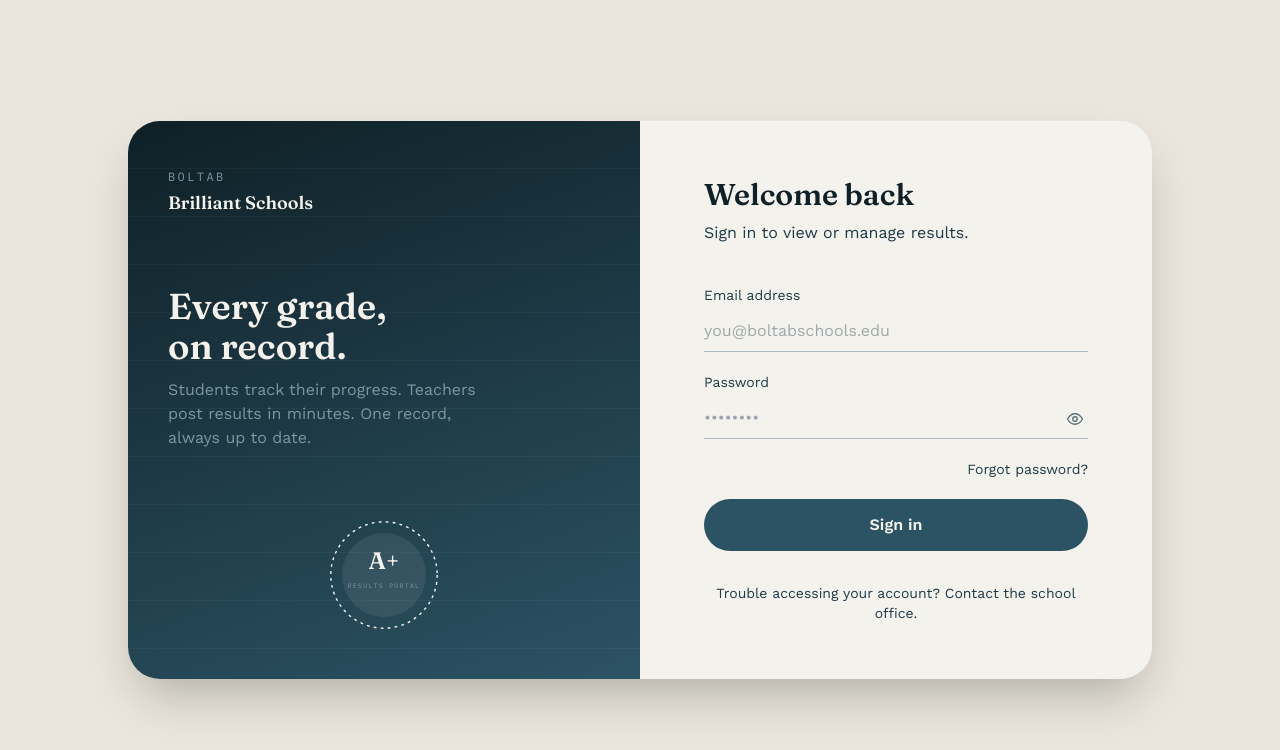
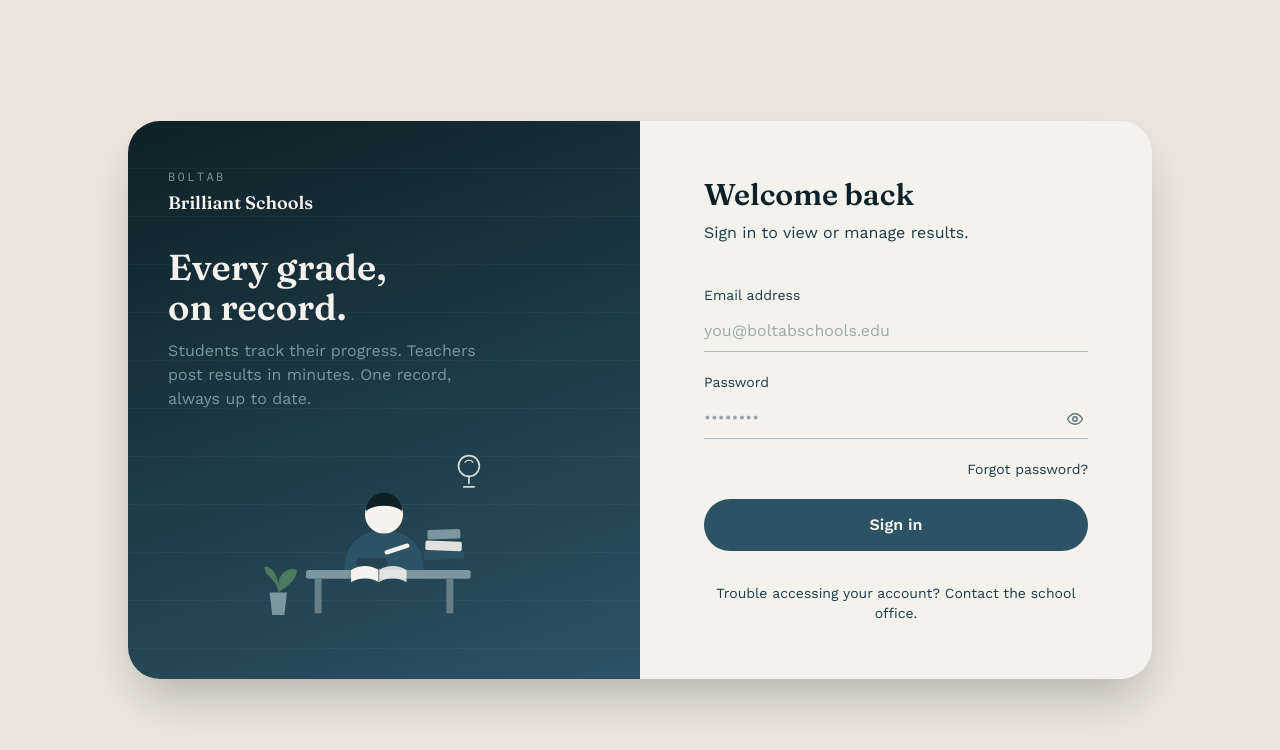
Before and after one commit to starringdaggers/Boltab, a Next.js app: page /login in a window 1280 px wide. Shown: the top 750 px of the page. Built offline with nearby package versions, Linux system fonts and the light colour scheme.

Commit message:
Add files via upload

```diff
--- a/src/app/login/page.tsx
+++ b/src/app/login/page.tsx
@@ -73,40 +73,53 @@ export default function LoginPage() {
           </div>
 
           <div className="relative z-10 flex justify-center">
-            {/* Seal badge — signature element */}
-            <svg viewBox="0 0 160 160" className="w-28 h-28" aria-hidden="true">
-              <circle
-                cx="80"
-                cy="80"
-                r="76"
-                fill="none"
-                stroke="#F4F2ED"
-                strokeWidth="2"
-                strokeDasharray="4 6"
-              />
-              <circle cx="80" cy="80" r="60" fill="#F4F2ED" opacity="0.08" />
-              <text
-                x="80"
-                y="72"
-                textAnchor="middle"
-                fill="#F4F2ED"
-                fontFamily="var(--font-fraunces)"
-                fontSize="34"
-                fontWeight="600"
-              >
-                A+
-              </text>
-              <text
-                x="80"
-                y="98"
-                textAnchor="middle"
-                fill="#7C97A0"
-                fontFamily="var(--font-plexmono)"
-                fontSize="9"
-                letterSpacing="2"
-              >
-                RESULTS PORTAL
-              </text>
+            {/* Signature illustration — student at a desk with books */}
+            <svg viewBox="0 0 300 220" className="w-full max-w-[260px]" aria-hidden="true">
+              {/* floating lightbulb accent */}
+              <g opacity="0.85">
+                <circle cx="248" cy="30" r="12" fill="none" stroke="#F4F2ED" strokeWidth="2" />
+                <path d="M248 42v8M242 54h12" stroke="#F4F2ED" strokeWidth="2" strokeLinecap="round" />
+                <path d="M243 26a6 6 0 0 1 10 0" stroke="#F4F2ED" strokeWidth="1.5" fill="none" />
+              </g>
+
+              {/* small potted plant */}
+              <g>
+                <path d="M18 176h20l-3 26H21l-3-26Z" fill="#7C97A0" />
+                <path d="M28 176c0-14-16-18-16-30 10 0 16 12 16 22 0-16 14-22 22-18-2 14-14 20-22 26Z" fill="#4C7A5E" />
+              </g>
+
+              {/* desk */}
+              <rect x="60" y="150" width="190" height="10" rx="3" fill="#7C97A0" />
+              <rect x="70" y="160" width="8" height="40" fill="#66808A" />
+              <rect x="222" y="160" width="8" height="40" fill="#66808A" />
+
+              {/* stacked books on the desk */}
+              <g>
+                <rect x="196" y="128" width="46" height="11" rx="2" fill="#2C5364" transform="rotate(-3 196 128)" />
+                <rect x="198" y="116" width="42" height="11" rx="2" fill="#F4F2ED" opacity="0.9" transform="rotate(2 198 116)" />
+                <rect x="200" y="104" width="38" height="11" rx="2" fill="#7C97A0" transform="rotate(-2 200 104)" />
+              </g>
+
+              {/* student, seated behind the desk */}
+              <g>
+                {/* far arm resting on desk */}
+                <rect x="128" y="132" width="34" height="12" rx="6" fill="#1D3A46" />
+                {/* torso */}
+                <path d="M104 150c0-30 20-46 46-46s46 16 46 46" fill="#2C5364" />
+                {/* near arm resting on the open book */}
+                <rect x="118" y="136" width="36" height="12" rx="6" fill="#234353" />
+                {/* head */}
+                <circle cx="150" cy="86" r="22" fill="#F4F2ED" />
+                {/* simple hair */}
+                <path d="M129 82a21 21 0 0 1 42 0c-6-4-12-6-21-6s-15 2-21 6Z" fill="#0F2027" />
+                {/* pencil in hand */}
+                <rect x="150" y="128" width="30" height="5" rx="2.5" fill="#F4F2ED" transform="rotate(-18 150 128)" />
+              </g>
+
+              {/* open book in front of the student */}
+              <path d="M112 150c10-6 22-6 32 0v14c-10-6-22-6-32 0Z" fill="#F4F2ED" />
+              <path d="M176 150c-10-6-22-6-32 0v14c10-6 22-6 32 0Z" fill="#F4F2ED" opacity="0.85" />
+              <path d="M144 150v14" stroke="#7C97A0" strokeWidth="1.5" />
             </svg>
           </div>
         </div>
```
